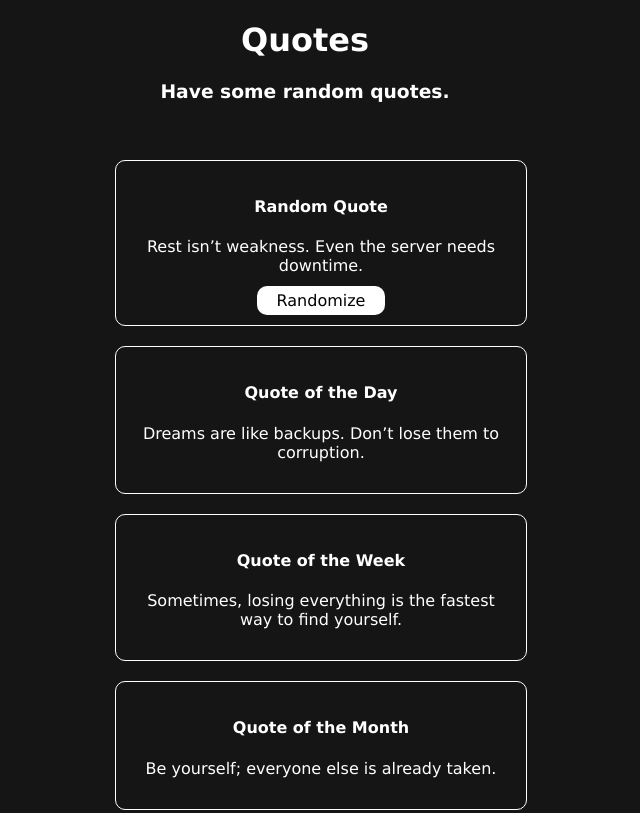
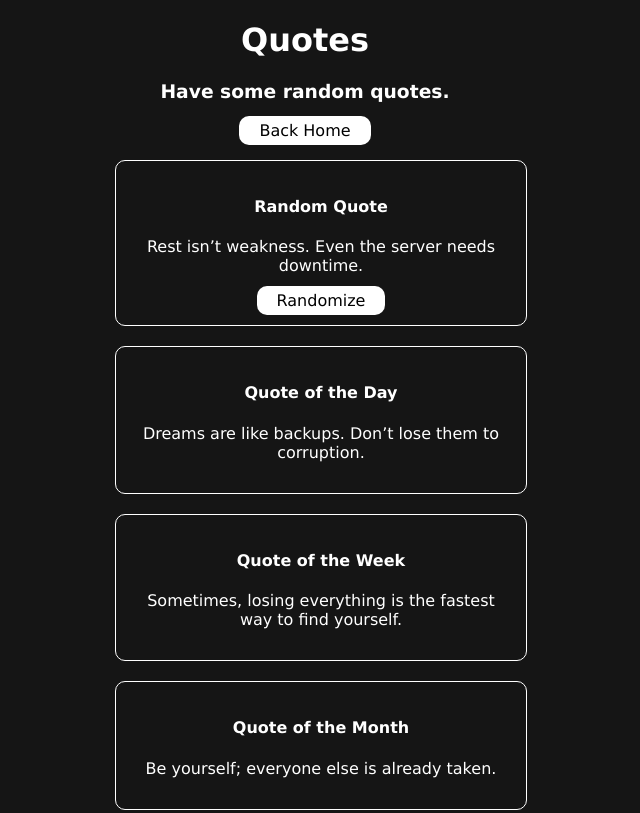
Before and after one commit to Expolus/fun-stuff, a website: page pages/quotes/index.html in a window 1280 px wide. Shown: the top 813 px of the page, without its empty margins (335-975 px from the left). Drawn offline with Linux system fonts and the light colour scheme.

Commit message:
Added back home button

```diff
--- a/pages/quotes/index.html
+++ b/pages/quotes/index.html
@@ -9,6 +9,7 @@
 <body>
     <h1>Quotes</h1>
     <h3>Have some random quotes.</h3>
+    <a href="/home">Back Home</a>
     <br>
     <div class="item">
         <h4>Random Quote</h4>
```
